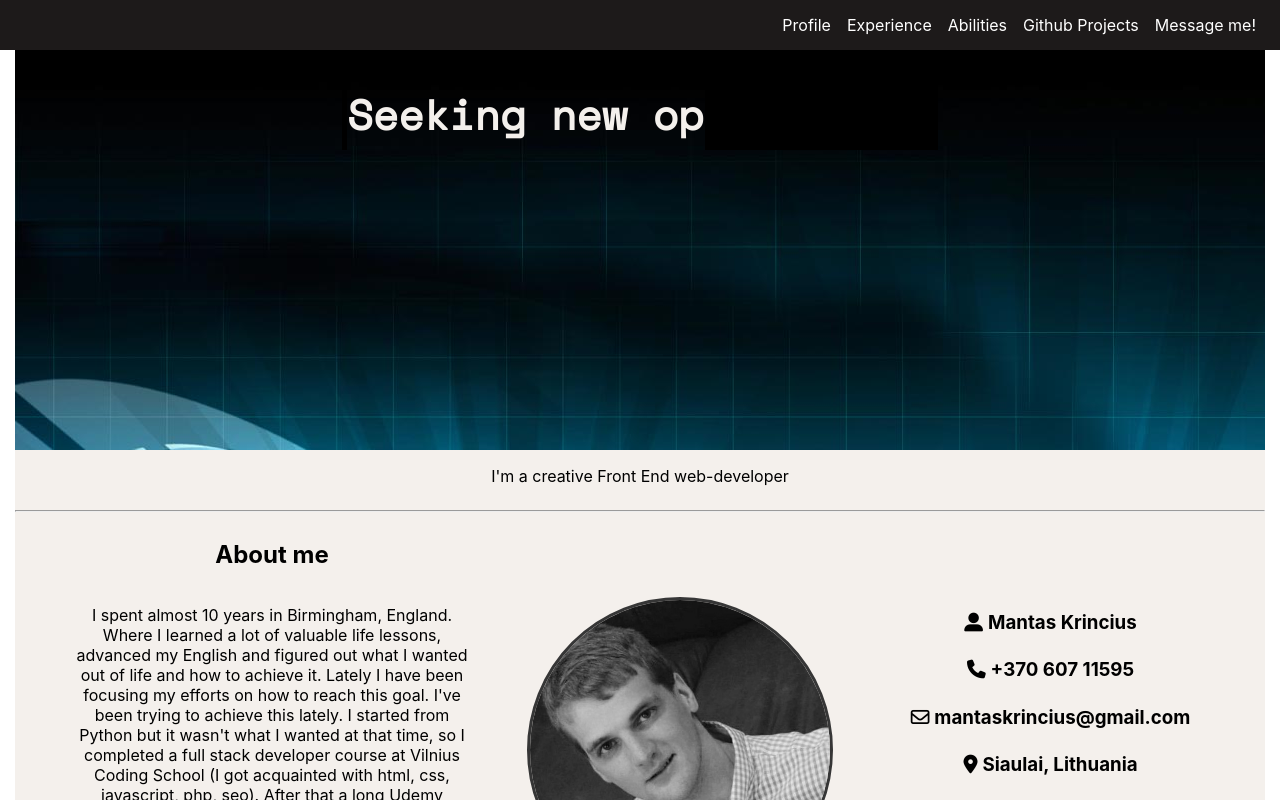
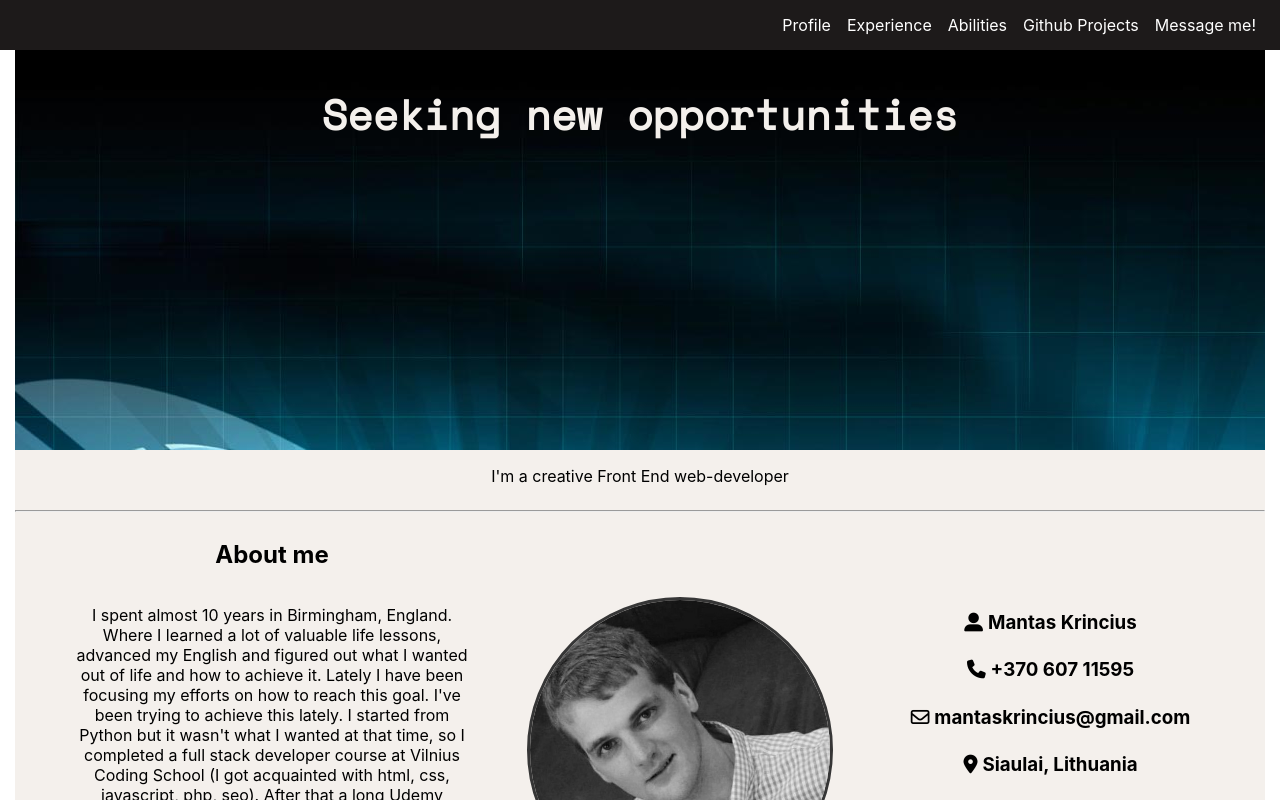
Before and after one commit to mantasKrincius/myCv-React, a React (Create React App) app: page / in a window 1280 px wide. Shown: the top 800 px of the page. Built offline with nearby package versions, Linux system fonts and the light colour scheme; a web font is replaced by a local one.

Commit message:
cmoonnnn!

```diff
--- a/src/Components/Hero/HeroText.css
+++ b/src/Components/Hero/HeroText.css
@@ -24,19 +24,19 @@ h1::after {
     left: 0;
 }
 
-h1::before {
-    background: var(--bg-color);
-    animation: typewriter var(--typewriterSpeed)
-    steps(var(--typewriterCharacters)) 1s forwards;
-}
+/*h1::before {*/
+/*    background: var(--bg-color);*/
+/*    animation: typewriter var(--typewriterSpeed)*/
+/*    steps(var(--typewriterCharacters)) 1s forwards;*/
+/*}*/
 
-h1::after {
-    width: 0.125em;
-    background: black;
-    animation: typewriter var(--typewriterSpeed)
-    steps(var(--typewriterCharacters)) 1s forwards,
-    /*blink 750ms steps(var(--typewriterCharacters)) infinite;*/
-}
+/*h1::after {*/
+/*    width: 0.125em;*/
+/*    background: black;*/
+/*    animation: typewriter var(--typewriterSpeed)*/
+/*    steps(var(--typewriterCharacters)) 1s forwards,*/
+/*    !*blink 750ms steps(var(--typewriterCharacters)) infinite;*!*/
+/*}*/
 
 .subtitle {
     color: white;
--- a/src/Components/Hero/HeroText.jsx
+++ b/src/Components/Hero/HeroText.jsx
@@ -4,7 +4,7 @@ import './HeroText.css'
 export default function HeroText() {
     return (
         <div className="fixing">
-            <h1>Seeking new opportunity</h1>
+            <h1>Seeking new opportunities</h1>
             <p className="subtitle">Welcome to my CV!</p>
         </div>
     )
```
